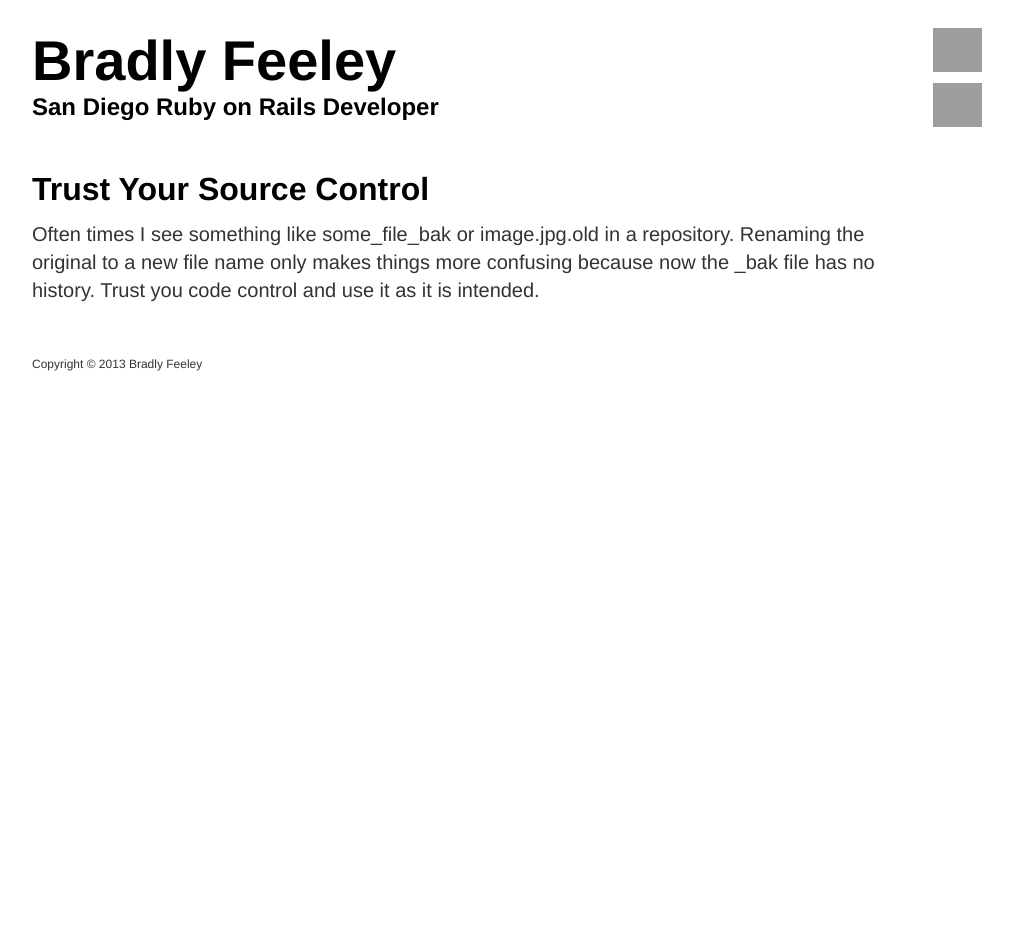
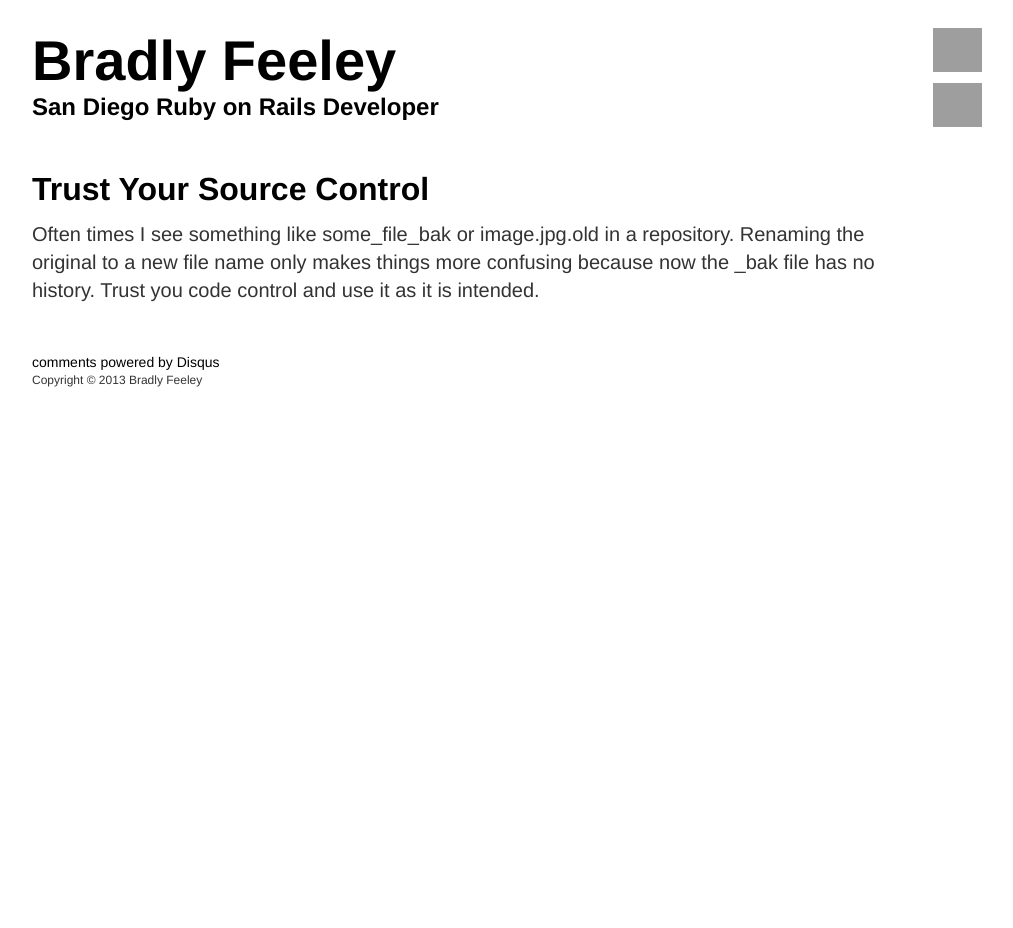
Before and after one commit to bradly/bradly.github.com, a Jekyll site: the page built from _posts/2008-06-22-trust-your-source-control.html, in a window 1280 px wide. Shown: the whole page, without its empty margins (158-1171 px from the left). Built offline with Jekyll 4.4.1, drawn with Linux system fonts in a browser that asks for light colours; comment, search, counter and statistics services are not loaded; part of the change alters nothing that is shown; grey boxes are pictures that could not be loaded.

Commit message:
Adding Disqus.

```diff
--- a/_layouts/post.html
+++ b/_layouts/post.html
@@ -5,3 +5,17 @@ layout: default
 <div id="post">
 {{ content }}
 </div>
+
+<div id="disqus_thread"></div>
+<script type="text/javascript">
+/* * * CONFIGURATION VARIABLES: EDIT BEFORE PASTING INTO YOUR WEBPAGE * * */
+var disqus_shortname = 'bradlyfeeley'; // required: replace example with your forum shortname
+/* * * DON'T EDIT BELOW THIS LINE * * */
+(function() {
+var dsq = document.createElement('script'); dsq.type = 'text/javascript'; dsq.async = true;
+dsq.src = '//' + disqus_shortname + '.disqus.com/embed.js';
+(document.getElementsByTagName('head')[0] || document.getElementsByTagName('body')[0]).appendChild(dsq);
+})();
+</script>
+<noscript>Please enable JavaScript to view the <a href="http://disqus.com/?ref_noscript">comments powered by Disqus.</a></noscript>
+<a href="http://disqus.com" class="dsq-brlink">comments powered by <span class="logo-disqus">Disqus</span></a>
```
